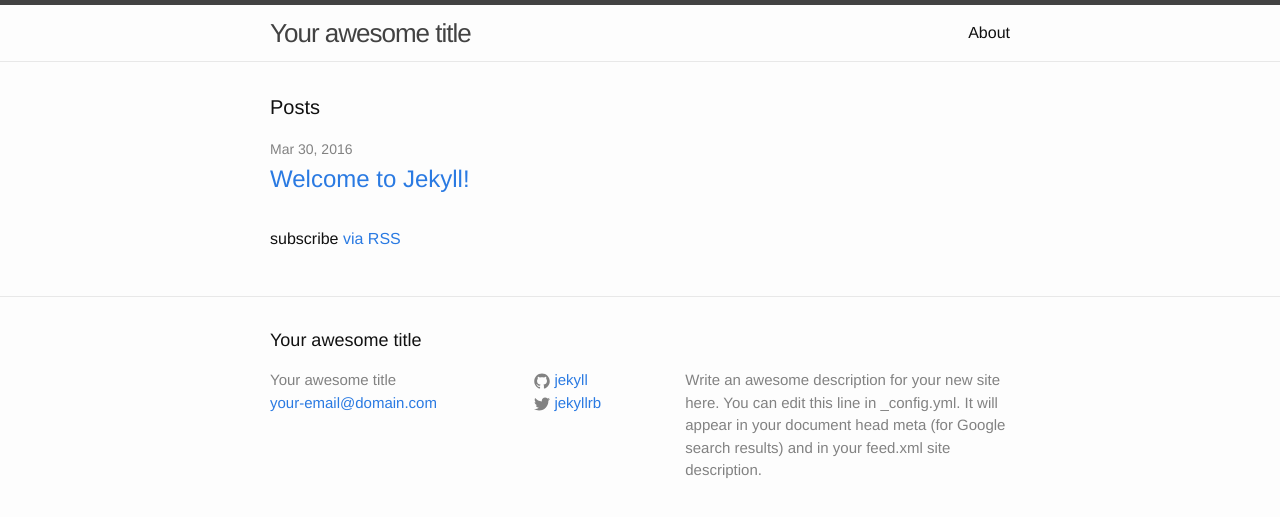
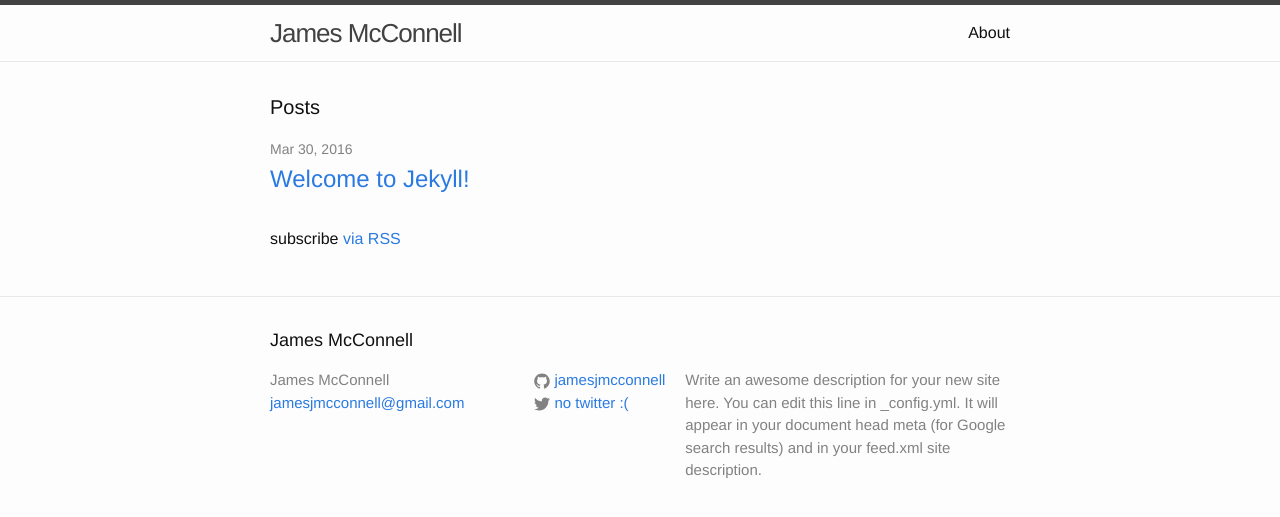
Before and after one commit to jamesjmcconnell/jamesjmcconnell.github.io, a Jekyll site: the page built from index.html, in a window 1280 px wide. Shown: the top 517 px of the page. Built offline with Jekyll 4.4.1, drawn with Linux system fonts in a browser that asks for light colours.

Commit message:
basic text edits

```diff
--- a/_config.yml
+++ b/_config.yml
@@ -6,16 +6,16 @@
 # 'jekyll serve'. If you change this file, please restart the server process.
 
 # Site settings
-title: Your awesome title
-email: your-email@domain.com
+title: James McConnell
+email: jamesjmcconnell@gmail.com
 description: > # this means to ignore newlines until "baseurl:"
   Write an awesome description for your new site here. You can edit this
   line in _config.yml. It will appear in your document head meta (for
   Google search results) and in your feed.xml site description.
 baseurl: "" # the subpath of your site, e.g. /blog
-url: "http://yourdomain.com" # the base hostname & protocol for your site
-twitter_username: jekyllrb
-github_username:  jekyll
+url: "http://jamesjmcconnell.github.io" # the base hostname & protocol for your site
+twitter_username: no twitter :(
+github_username:  jamesjmcconnell
 
 # Build settings
 markdown: kramdown
```
